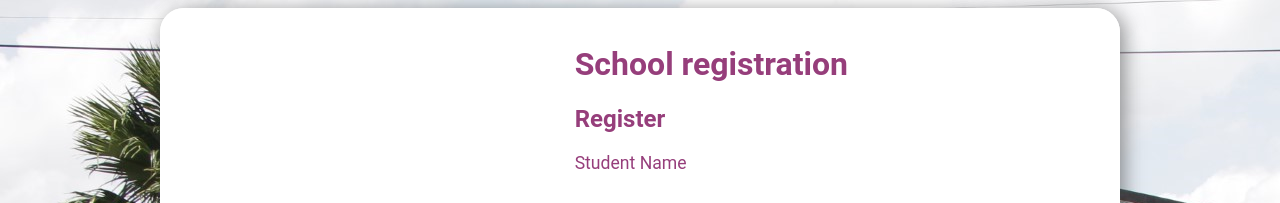
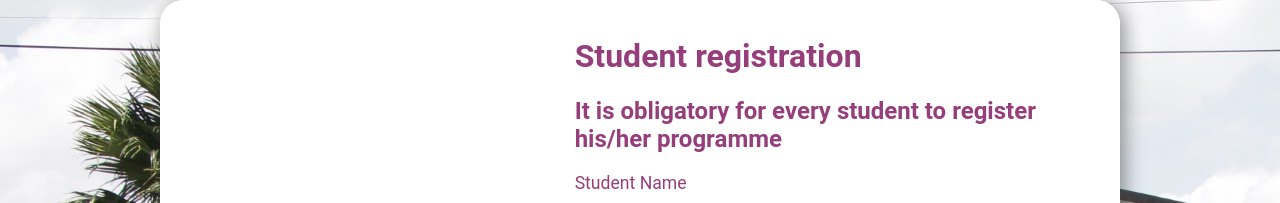
Before and after one commit to ofosu45/FrederickOfosu_052230540040, a plain HTML site: page register.html in a window 1280 px wide. Shown: the top 203 px of the page. Drawn offline with Linux system fonts and the light colour scheme.

Commit message:
Update register.html

```diff
--- a/register.html
+++ b/register.html
@@ -20,8 +20,8 @@
         </div>
         <div class="rightside">
           <form action="">
-            <h1>School registration</h1>
-            <h2>Register</h2>
+            <h1>Student registration</h1>
+            <h2>It is obligatory for every student to register his/her programme </h2>
             <p>Student Name</p>
             <input type="text" class="inputbox" name="name" required />
             <p>Student Number</p>
```
